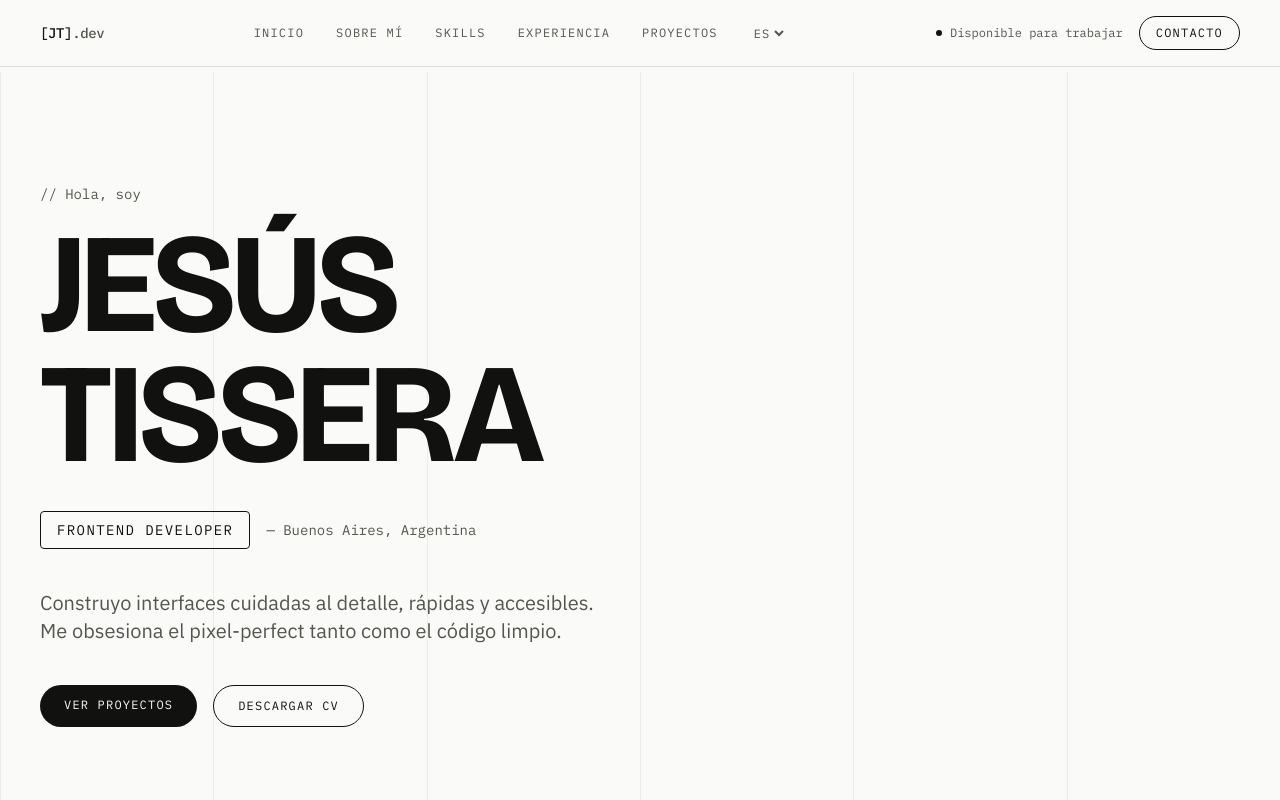
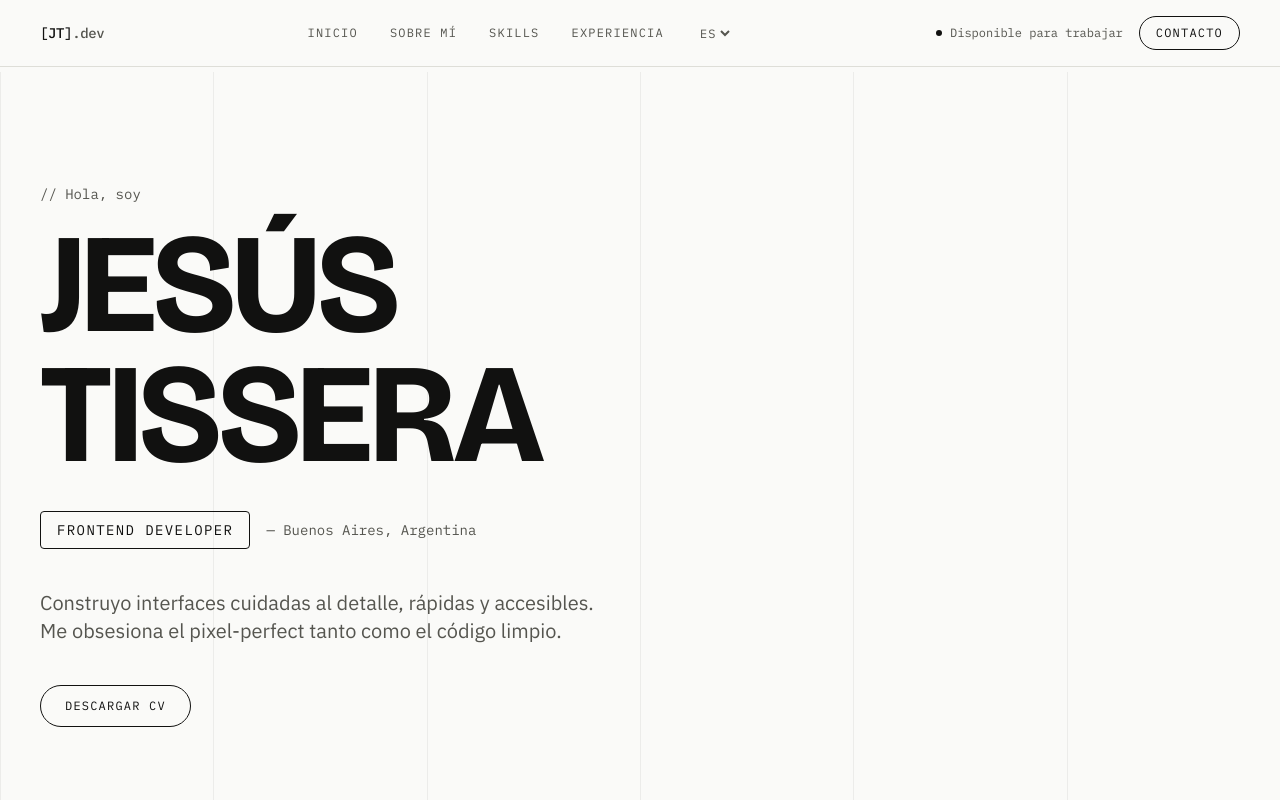
Before and after one commit to jissust/portfolio-landing, a React (Vite) app: page / in a window 1280 px wide. Shown: the top 800 px of the page. Built offline with nearby package versions, Linux system fonts and the light colour scheme.

Commit message:
temporarily block projects

```diff
--- a/src/components/layout/Navbar.jsx
+++ b/src/components/layout/Navbar.jsx
@@ -12,7 +12,7 @@ const NAV_LINKS = [
   { href: "#sobre-mi", key: "nav.about" },
   { href: "#skills", key: "nav.skills" },
   { href: "#experiencia", key: "nav.experience" },
-  { href: "#proyectos", key: "nav.projects" },
+  /* { href: "#proyectos", key: "nav.projects" }, */
   { href: "#contacto", key: "nav.contact" },
 ];
 
--- a/src/components/sections/Hero.jsx
+++ b/src/components/sections/Hero.jsx
@@ -36,12 +36,12 @@ export default function Hero() {
         </p>
 
         <div className="mt-10 flex flex-wrap gap-4">
-          <a
+          {/* <a
             href="#proyectos"
             className="rounded-full bg-ink px-6 py-3 font-mono text-xs uppercase tracking-widest text-paper transition-opacity hover:opacity-80"
           >
             Ver proyectos
-          </a>
+          </a> */}
           <a
             href="#"
             className="rounded-full border border-ink px-6 py-3 font-mono text-xs uppercase tracking-widest transition-colors hover:bg-ink hover:text-paper"
--- a/src/pages/Home.jsx
+++ b/src/pages/Home.jsx
@@ -16,7 +16,7 @@ export default function Home() {
       <About />
       <Skills />
       <Experience />
-      <Projects />
+      {/* <Projects /> */}
     </>
   );
 }
```
